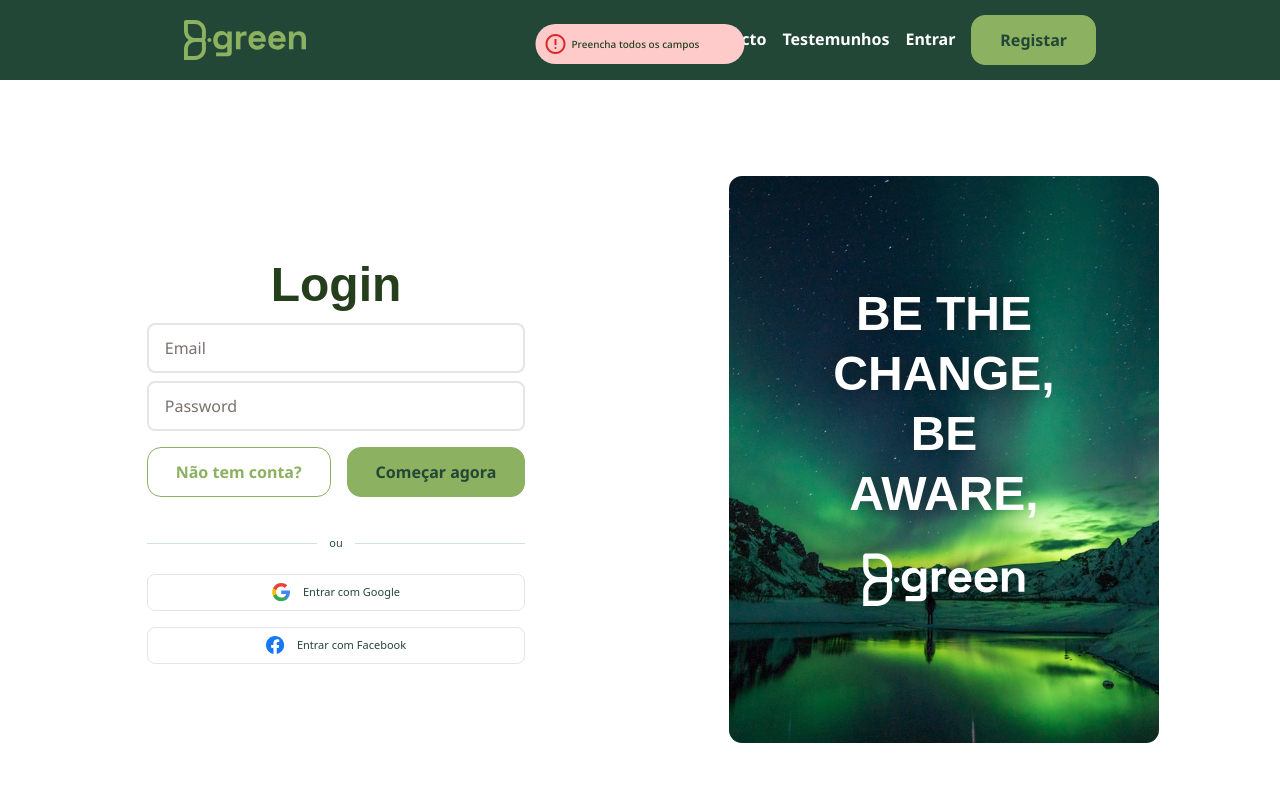
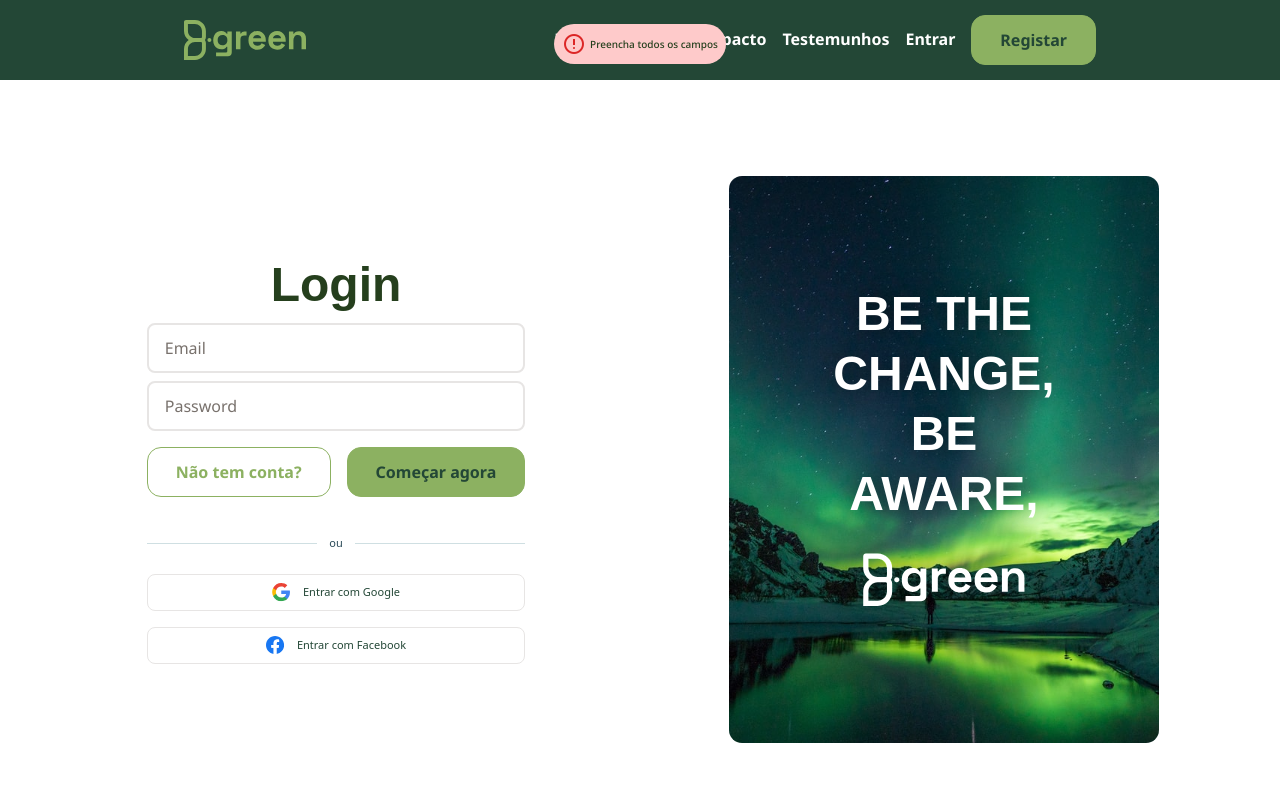
Before and after one commit to amorima/pw1-eco-tracker, a Vue app: page /login in a window 1280 px wide. Both pictures are taken after a click on the button "Começar agora". Shown: the top 800 px of the page. Built offline with nearby package versions, Linux system fonts and the light colour scheme; no server answers.

Commit message:
fix: remove minimum width from ToastNotification component

```diff
--- a/src/components/ToastNotification.vue
+++ b/src/components/ToastNotification.vue
@@ -1,7 +1,7 @@
 <template>
   <div
     :class="[
-      'flex items-center justify-center px-2 py-2 rounded-full w-fit min-w-[209px]',
+      'flex items-center justify-center px-2 py-2 rounded-full w-fit',
       variant === 'success' ? 'bg-(--primary-secondary)' : 'bg-(--semantic-error-light)'
     ]"
   >
```
